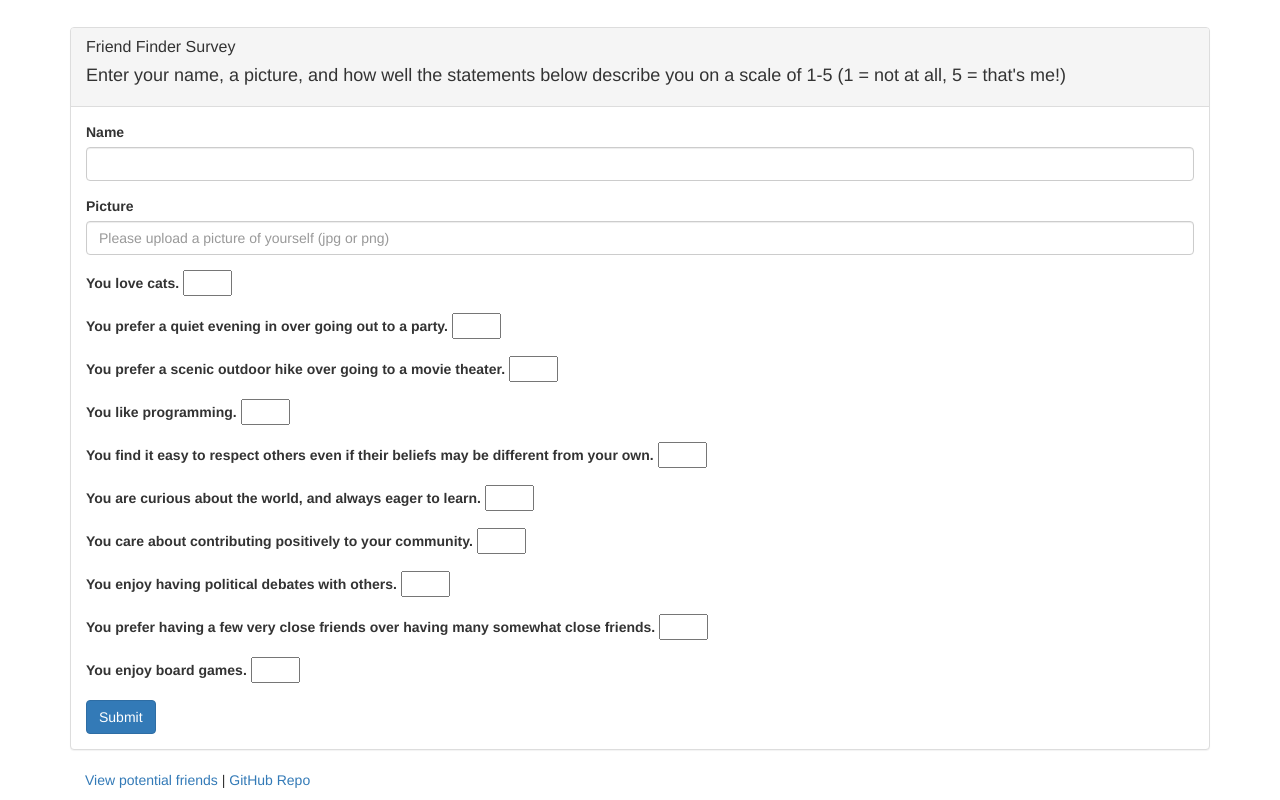
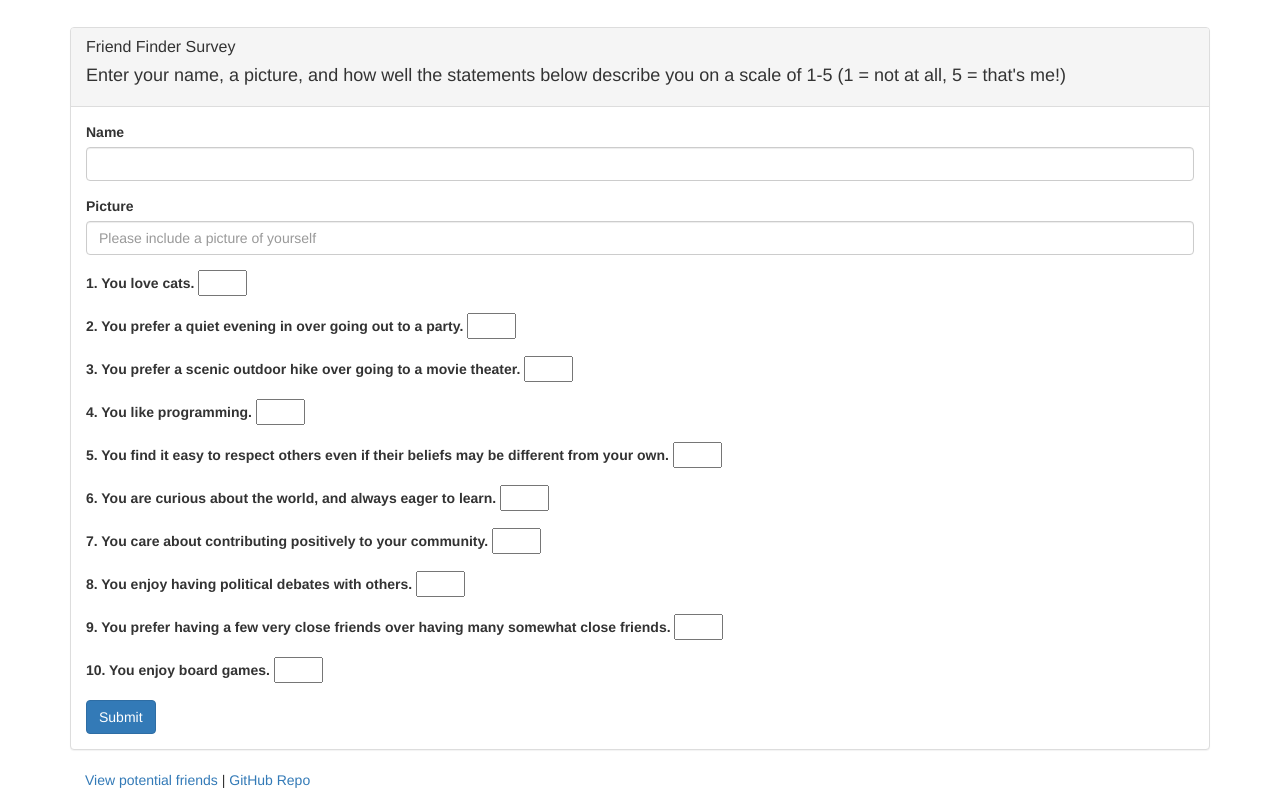
Before and after one commit to mford008/friend-finder, a website: page app/public/survey.html in a window 1280 px wide. Shown: the part 344-1144 px from the top of the page. Drawn offline with nearby package versions, Linux system fonts and the light colour scheme.

Commit message:
added dummy data, added number list to html page

```diff
--- a/app/public/survey.html
+++ b/app/public/survey.html
@@ -37,57 +37,57 @@
               </div>
               <div class="form-group">
                 <label for="picture">Picture</label>
-                <input type="text" class="form-control" id="picture" placeholder="Please upload a picture of yourself (jpg or png)">
+                <input type="text" class="form-control" id="picture" placeholder="Please include a picture of yourself">
               </div>
 
               <!-- Question 1 -->
               <div class="form-group">
-                <label for="question-one">You love cats.</label>
+                <label for="question-one">1. You love cats.</label>
                 <input type="number" min="1" max="5" class="rating" id="question-one">
               </div>
               <!-- Question 2 -->
               <div class="form-group">
-                <label for="question-two">You prefer a quiet evening in over going out to a party.</label>
+                <label for="question-two">2. You prefer a quiet evening in over going out to a party.</label>
                 <input type="number" min="1" max="5" class="rating" id="question-two">
               </div>
               <!-- Question 3 -->
               <div class="form-group">
-                <label for="question-three">You prefer a scenic outdoor hike over going to a movie theater.</label>
+                <label for="question-three">3. You prefer a scenic outdoor hike over going to a movie theater.</label>
                 <input type="number" min="1" max="5" class="rating" id="question-three">
               </div>
               <!-- Question 4 -->
               <div class="form-group">
-                <label for="question-four">You like programming.</label>
+                <label for="question-four">4. You like programming.</label>
                 <input type="number" min="1" max="5" class="rating" id="question-four">
               </div>
               <!-- Question 5 -->
               <div class="form-group">
-                <label for="question-five">You find it easy to respect others even if their beliefs may be different from your own.</label>
+                <label for="question-five">5. You find it easy to respect others even if their beliefs may be different from your own.</label>
                 <input type="number" min="1" max="5" class="rating" id="question-five">
               </div>
               <!-- Question 6 -->
               <div class="form-group">
-                <label for="question-six">You are curious about the world, and always eager to learn.</label>
+                <label for="question-six">6. You are curious about the world, and always eager to learn.</label>
                 <input type="number" min="1" max="5" class="rating" id="question-six">
               </div>
               <!-- Question 7 -->
               <div class="form-group">
-                <label for="question-seven">You care about contributing positively to your community.</label>
+                <label for="question-seven">7. You care about contributing positively to your community.</label>
                 <input type="number" min="1" max="5" class="rating" id="question-seven">
               </div>
               <!-- Question 8 -->
               <div class="form-group">
-                <label for="question-eight">You enjoy having political debates with others.</label>
+                <label for="question-eight">8. You enjoy having political debates with others.</label>
                 <input type="number" min="1" max="5" class="rating" id="question-eight">
               </div>
               <!-- Question 9 -->
               <div class="form-group">
-                <label for="question-nine">You prefer having a few very close friends over having many somewhat close friends.</label>
+                <label for="question-nine">9. You prefer having a few very close friends over having many somewhat close friends.</label>
                 <input type="number" min="1" max="5" class="rating" id="question-nine">
               </div>
               <!-- Question 10 -->
               <div class="form-group">
-                <label for="question-ten">You enjoy board games.</label>
+                <label for="question-ten">10. You enjoy board games.</label>
                 <input type="number" min="1" max="5" class="rating" id="question-ten">
               </div>
 
@@ -146,7 +146,7 @@
         function(data) {
           // If a table is available... tell user they are booked.
           if (data) {
-            alert("Yay! New friends!");
+            console.log("Yay! New friends!");
           }
           // If a table is available... tell user they on the waiting list.
           // else {
```
Also changed, not shown: app/data/friends.js (+16 -1 lines).
